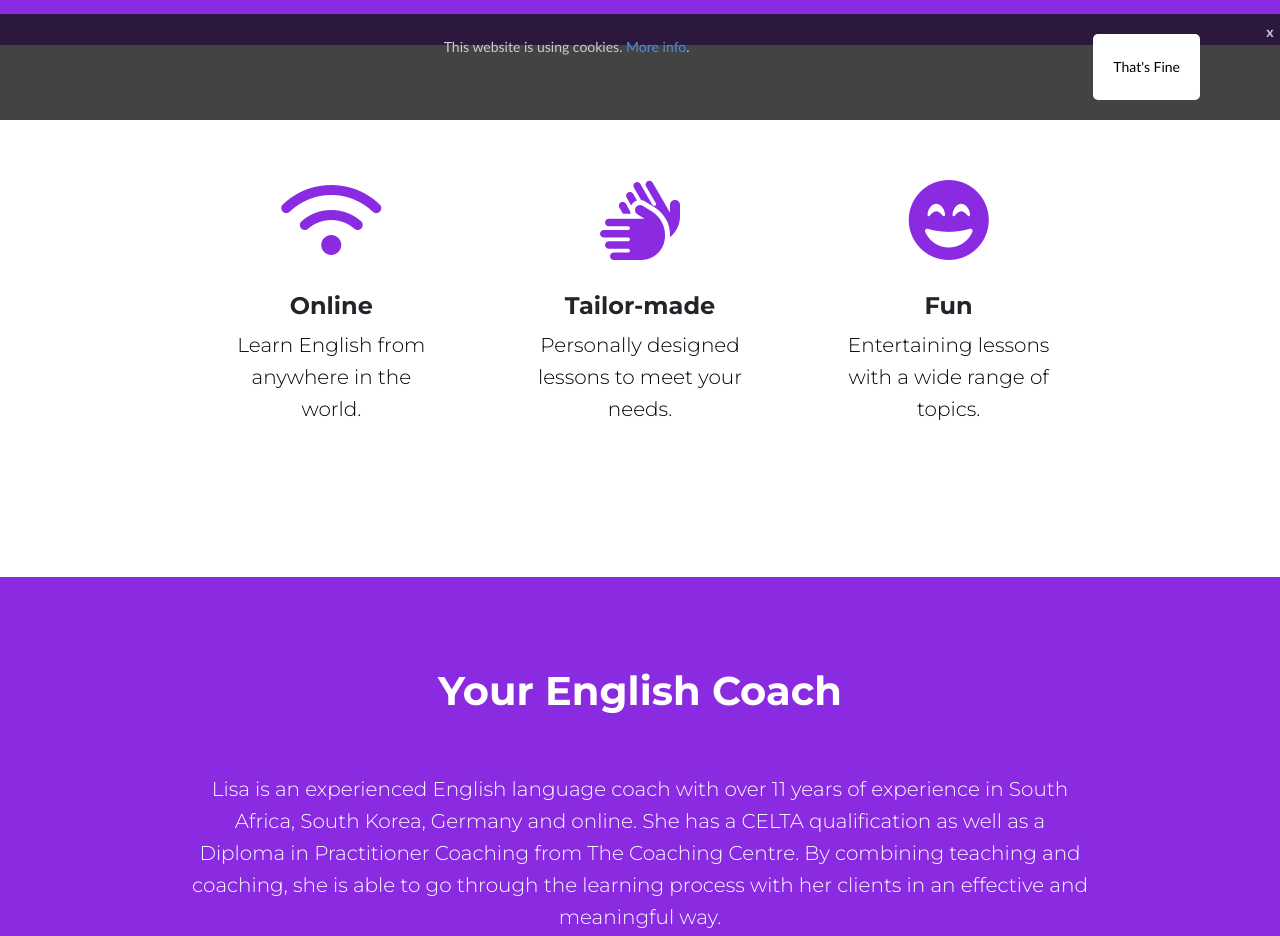
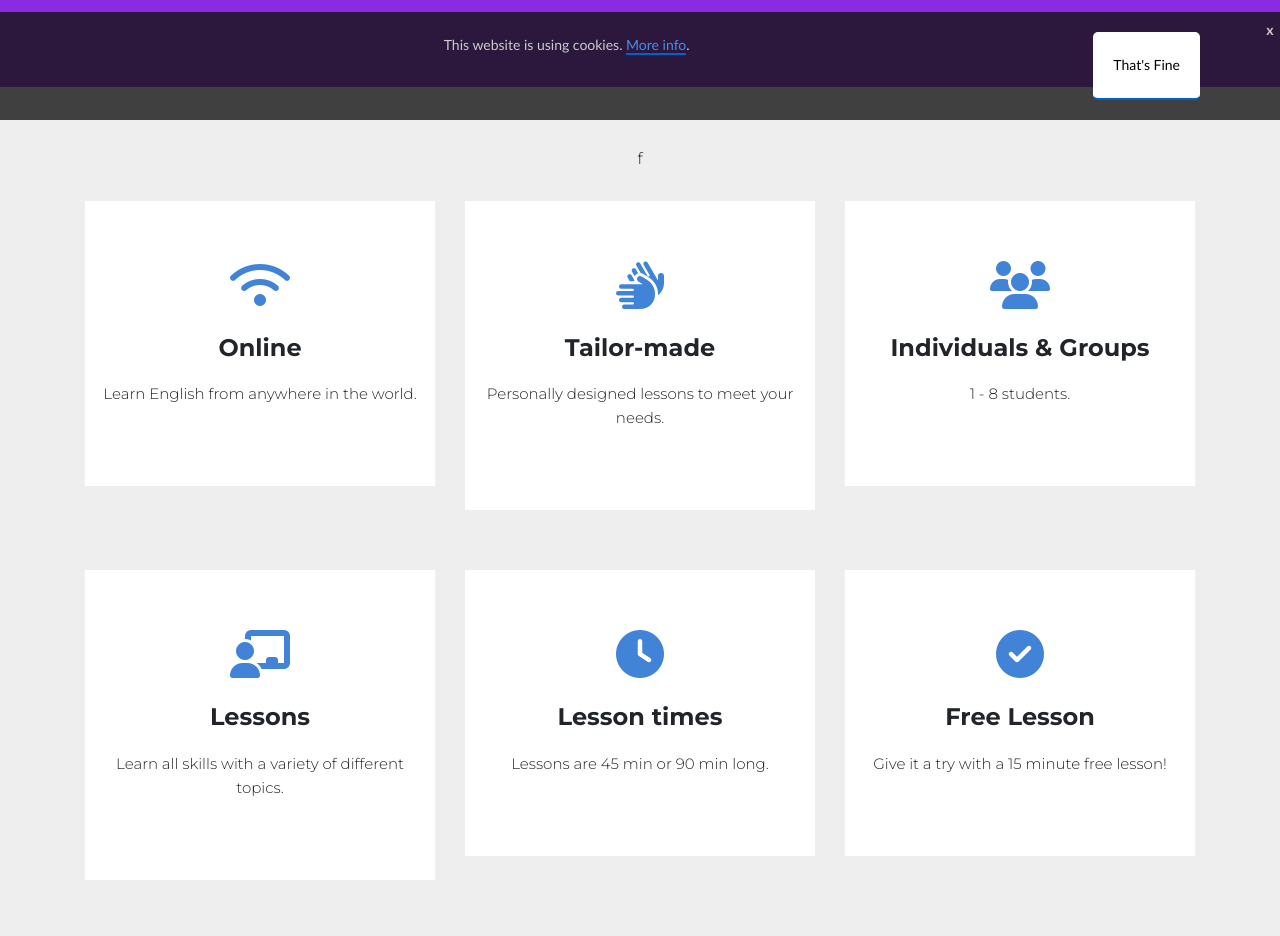
Before and after one commit to LC45/gestudies, a plain HTML site: page index.html in a window 1280 px wide. Shown: the part 680-1616 px from the top of the page. Drawn offline with nearby package versions, Linux system fonts and the light colour scheme.

Commit message:
html and css changes to cards

```diff
--- a/css/styles.css
+++ b/css/styles.css
@@ -648,3 +648,35 @@ margin-top:10px;
     border-radius: 1000px;
     vertical-align: bottom;
 }
+
+/* cards */
+
+body{
+    background: #eee;
+}
+span{
+    font-size:15px;
+}
+a{
+  text-decoration:none;
+  color: #0062cc;
+  border-bottom:2px solid #0062cc;
+}
+.box{
+    padding:60px 0px;
+}
+
+.box-part{
+    background:#FFF;
+    border-radius:0;
+    padding:60px 10px;
+    margin:30px 0px;
+}
+.text{
+    margin:20px 0px;
+}
+
+.fa{
+     color:#4183D7;
+     padding-bottom: 25px;
+}
--- a/index.html
+++ b/index.html
@@ -66,52 +66,130 @@
 
   </section>
 
+  <!-- info cards -->
 
-  <!-- Features -->
 
-  <section class="white-section" id="courses">
+  <div class="box">f
+      <div class="container">
+       	<div class="row">
 
-    <div class="container-fluid">
+  			    <div class="col-lg-4 col-md-4 col-sm-4 col-xs-12">
 
-      <div class="row">
-        <div class="feature-box col-lg-4">
-          <i class="icon fas fa-wifi fa-5x"></i>
-          <h2 class="feature-title">Online</h2>
-          <p>Learn English from anywhere in the world.</p>
+  					<div class="box-part text-center">
+
+                          <i class="fa fa-wifi fa-3x" aria-hidden="true"></i>
+
+  						<div class="title">
+  							<h4>Online</h4>
   						</div>
 
-        <div class="feature-box col-lg-4">
-          <i class="icon fas fa-hands fa-5x"></i>
-          <h2 class="feature-title">Tailor-made</h2>
-          <p>Personally designed lessons to meet your needs.</p>
+  						<div class="text">
+  							<span>Learn English from anywhere in the world.</span>
   						</div>
 
-        <div class="feature-box col-lg-4">
-          <i class="icon fas fa-grin-beam fa-5x"></i>
-          <h2 class="feature-title">Fun</h2>
-          <p>Entertaining lessons with a wide range of topics.</p>
+  						<!-- <a href="#">Learn More</a> -->
+
   					 </div>
   				</div>
 
-      <!-- <div class="row">
-        <div class="feature-box col-lg-4">
-          <i class="icon fas fa-users fa-5x"></i>
-          <h2 class="feature-title">Individual and Groups</h2>
-          <p>1 - 8 students.</p>
+  				 <div class="col-lg-4 col-md-4 col-sm-4 col-xs-12">
+
+  					<div class="box-part text-center">
+
+  					    <i class="fa fa-hands fa-3x" aria-hidden="true"></i>
+
+  						<div class="title">
+  							<h4>Tailor-made</h4>
   						</div>
 
-        <div class="feature-box col-lg-4">
-          <i class="icon fas fa-chalkboard-teacher fa-5x"></i>
-          <h2 class="feature-title">Lessons</h2>
-          <p>All skills.</p>
+  						<div class="text">
+  							<span>Personally designed lessons to meet your needs.</span>
   						</div>
 
-        <div class="feature-box col-lg-4">
-          <i class="icon fas fa-comment-dollar fa-5x"></i>
-          <h2 class="feature-title">15 min free lesson</h2>
-          <p>Try it out.</p>
+  						<!-- <a href="#">Learn More</a> -->
+
   					 </div>
-      </div> -->
+  				</div>
+
+  				 <div class="col-lg-4 col-md-4 col-sm-4 col-xs-12">
+
+  					<div class="box-part text-center">
+
+                          <i class="fa fa-users fa-3x" aria-hidden="true"></i>
+
+  						<div class="title">
+  							<h4>Individuals & Groups</h4>
+  						</div>
+
+  						<div class="text">
+  							<span>1 - 8 students.</span>
+  						</div>
+
+  						<!-- <a href="#">Learn More</a> -->
+
+  					 </div>
+  				</div>
+
+  				<div class="col-lg-4 col-md-4 col-sm-4 col-xs-12">
+
+  					<div class="box-part text-center">
+
+                          <i class="fa fa-chalkboard-teacher fa-3x" aria-hidden="true"></i>
+
+  						<div class="title">
+  							<h4>Lessons</h4>
+  						</div>
+
+  						<div class="text">
+  							<span>Learn all skills with a variety of different topics.</span>
+  						</div>
+
+  						<!-- <a href="#">Learn More</a> -->
+
+  					 </div>
+  				</div>
+
+  				 <div class="col-lg-4 col-md-4 col-sm-4 col-xs-12">
+
+  					<div class="box-part text-center">
+
+  					    <i class="fa fa-clock fa-3x" aria-hidden="true"></i>
+
+  						<div class="title">
+  							<h4>Lesson times</h4>
+  						</div>
+
+  						<div class="text">
+  							<span>Lessons are 45 min or 90 min long.</span>
+  						</div>
+
+  						<!-- <a href="#">Learn More</a> -->
+
+  					 </div>
+  				</div>
+
+  				 <div class="col-lg-4 col-md-4 col-sm-4 col-xs-12">
+
+  					<div class="box-part text-center">
+
+                          <i class="fa fa-check-circle fa-3x" aria-hidden="true"></i>
+
+  						<div class="title">
+  							<h4>Free Lesson</h4>
+  						</div>
+
+  						<div class="text">
+  							<span>Give it a try with a 15 minute free lesson!</span>
+  						</div>
+
+  						<!-- <a href="#">Learn More</a> -->
+
+  					 </div>
+  				</div>
+
+  		</div>
+      </div>
+  </div>
 
   </section>
 
```
Lines whose indentation alone changed are shown as unchanged.
